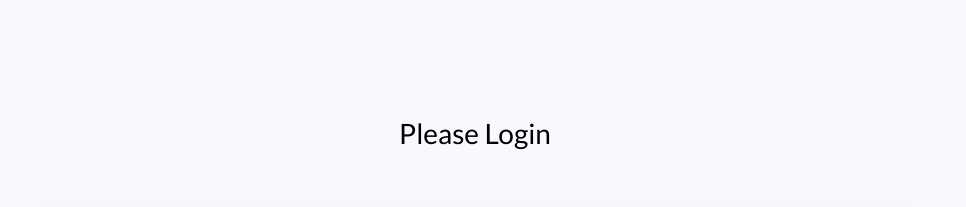
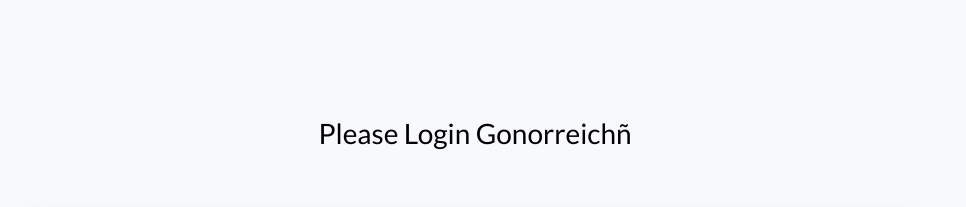
Before and after one commit to testingcw/amarillo, a plain HTML site: page index.html in a window 1280 px wide. Shown: the top 207 px of the page, without its empty margins (165-1131 px from the left). Drawn offline with Linux system fonts and the light colour scheme.

Commit message:
Cambie el mensaje de bienvenida

```diff
--- a/index.html
+++ b/index.html
@@ -17,7 +17,7 @@
 		<div class="container">
 			<div class="row justify-content-center">
 				<div class="col-md-6 text-center mb-5">
-					<h2 class="heading-section">Please Login</h2>
+					<h2 class="heading-section">Please Login Gonorreichñ</h2>
 				</div>
 			</div>
 			<div class="row justify-content-center">
```
